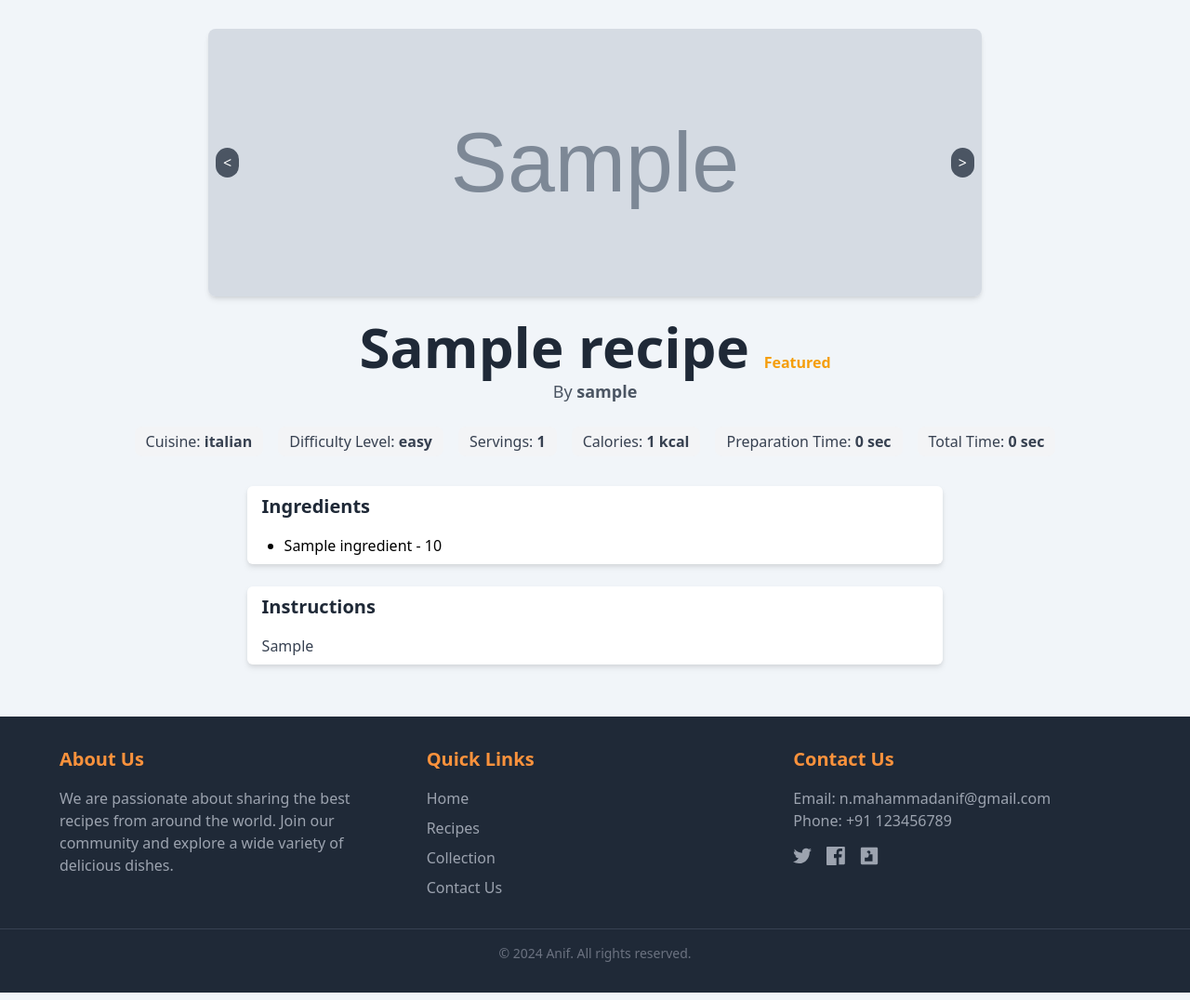
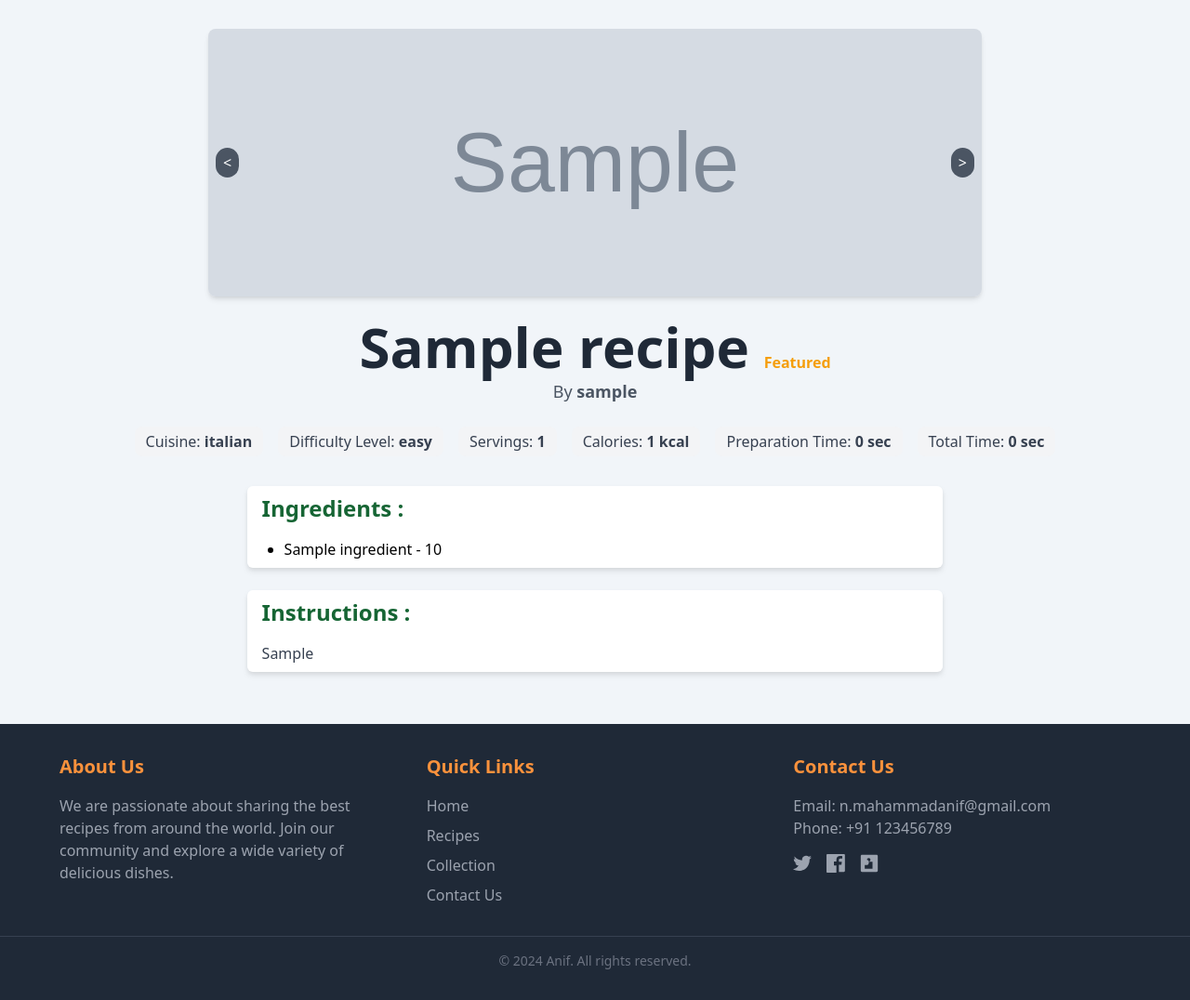
Before and after one commit to Anif7/Recipe_App, a Django app: page /recipe/1/ in a window 1280 px wide. Shown: the part 81-1157 px from the top of the page at 93% size. Run offline with Django 5.2, Linux system fonts and the light colour scheme; tables that the repository leaves empty hold one stand-in row (values such as "Sample post"); grey boxes marked "Sample" are stand-in pictures; some libraries are stand-ins or nearby versions.

Commit message:
Small UI changes for Ingredients and Steps display

```diff
--- a/recipes/templates/recipes/recipe_detail.html
+++ b/recipes/templates/recipes/recipe_detail.html
@@ -39,7 +39,7 @@
     </div>
 
     <div class="bg-white w-3/5 mx-auto px-4 py-2 rounded-md drop-shadow-md mb-6">
-        <h3 class="text-xl font-semibold text-gray-800 mb-4">Ingredients</h3>
+        <h3 class="text-2xl font-bold text-green-800 mb-4">Ingredients :</h3>
         <ul class="list-disc pl-6 space-y-2">
             {% for ingredient in recipe.ingredients.all %}
                 <li>{{ ingredient.name }} - {{ ingredient.quantity }}</li>
@@ -50,7 +50,7 @@
     </div>
 
     <div class="bg-white w-3/5 mx-auto px-4 py-2 rounded-md drop-shadow-md mb-6">
-        <h3 class="text-xl font-semibold text-gray-800 mb-4">Instructions</h3>
+        <h3 class="text-2xl font-bold text-green-800 mb-4">Instructions :</h3>
         <div class="text-gray-700">
             <trix-editor input="recipe_instructions" readonly>{{ recipe.instructions|safe }}</trix-editor>
         </div>
```
